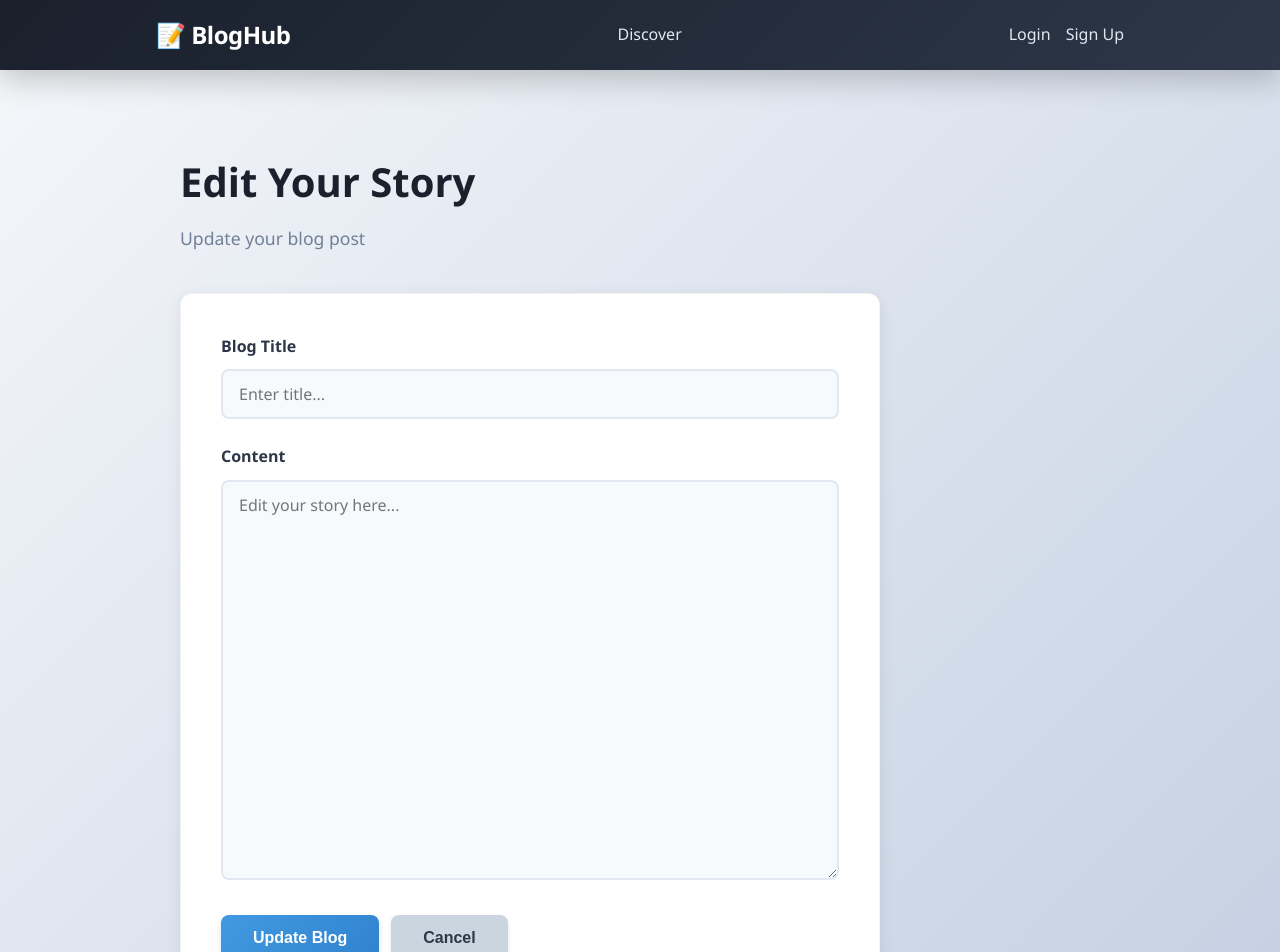
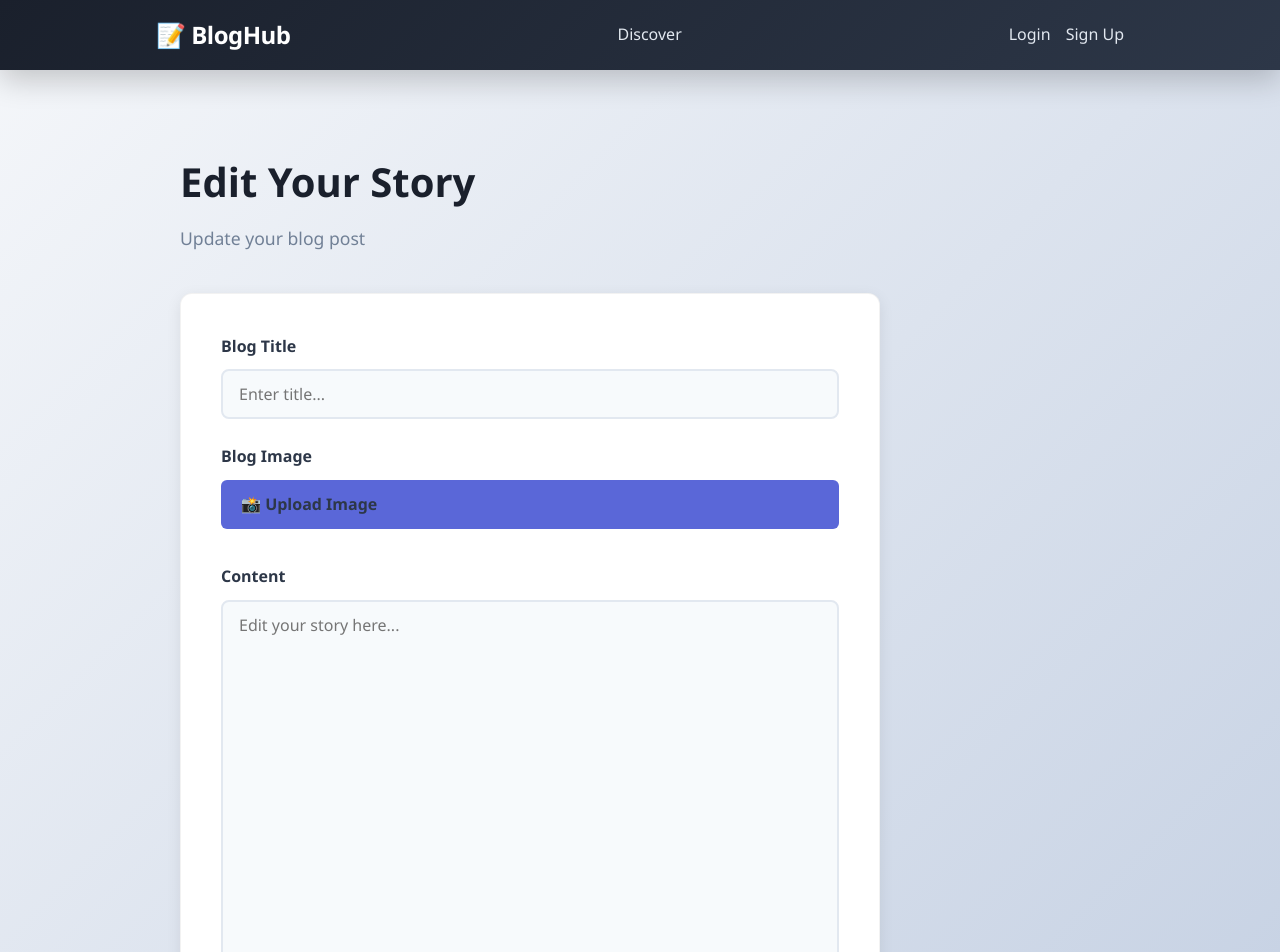
Before and after one commit to PitaoC/Blog-Assesment, a React (Vite) app in the folder Assesment/: page /blogs/1/edit in a window 1280 px wide. Shown: the top 952 px of the page. Built offline with nearby package versions, Linux system fonts and the light colour scheme; no server answers; the database is empty.

Commit message:
add change and delete image

```diff
--- a/Assesment/src/pages/CreateBlog.tsx
+++ b/Assesment/src/pages/CreateBlog.tsx
@@ -194,9 +194,33 @@ const ImageUploadLabel = styled.label`
 
 const ImageFileName = styled.div`
   color: #4a5568;
+  border: 1px solid #3d3d3d;
   font-size: 14px;
   margin-top: 8px;
   font-weight: 500;
+  display: flex;
+  justify-content: space-between;
+  align-items: center;
+`;
+
+const RemoveImageBtn = styled.button`
+  background: rgba(82, 82, 82, 0.9);
+  color: white;
+  padding: 4px 8px;
+  font-size: 16px;
+  border-radius: 4px;
+  border: none;
+  transition: all 0.3s ease;
+  opacity: 0.7;
+  cursor: pointer;
+  margin-left: 10px;
+  vertical-align: middle;
+
+  &:hover {
+    opacity: 1;
+    background: rgba(220, 38, 38, 0.95);
+    transform: scale(1.1);
+  }
 `;
 
 const CreateBlog: React.FC = () => {
@@ -326,7 +350,20 @@ const CreateBlog: React.FC = () => {
                 }}
               />
             </ImageUploadLabel>
-            {image && <ImageFileName>Selected: {image.name}</ImageFileName>}
+            {image && (
+              <ImageFileName>
+                <span>Selected: {image.name}</span>
+                <RemoveImageBtn
+                  type="button"
+                  onClick={() => {
+                    setImage(null);
+                    setImagePreview('');
+                  }}
+                >
+                  🗑️
+                </RemoveImageBtn>
+              </ImageFileName>
+            )}
             {imagePreview && (
               <ImagePreviewContainer>
                 <img src={imagePreview} alt="Preview" />
--- a/Assesment/src/pages/EditBlog.tsx
+++ b/Assesment/src/pages/EditBlog.tsx
@@ -162,10 +162,87 @@ const CancelBtn = styled.button`
   }
 `;
 
+const ImagePreviewContainer = styled.div`
+  margin-top: 15px;
+  text-align: center;
+
+  img {
+    max-width: 300px;
+    max-height: 300px;
+    border-radius: 8px;
+    border: 1px solid #e2e8f0;
+    object-fit: cover;
+    display: block;
+    margin: 0 auto;
+  }
+`;
+
+const ImageUploadLabel = styled.label`
+  display: inline-block;
+  padding: 12px 20px;
+  background: #5a67d8;
+  color: white;
+  border-radius: 6px;
+  cursor: pointer;
+  font-size: 14px;
+  font-weight: 600;
+  transition: all 0.3s ease;
+  margin-bottom: 10px;
+
+  &:hover {
+    background: #4c51bf;
+  }
+
+  input[type='file'] {
+    display: none;
+  }
+
+  @media (max-width: 480px) {
+    width: 100%;
+    text-align: center;
+    display: block;
+    padding: 12px 16px;
+  }
+`;
+
+const ImageFileName = styled.div`
+  color: #4a5568;
+  font-size: 14px;
+  margin-top: 8px;
+  font-weight: 500;
+  display: flex;
+  justify-content: space-between;
+  align-items: center;
+`;
+
+const RemoveImageBtn = styled.button`
+  background: rgba(82, 82, 82, 0.9);
+  color: white;
+  padding: 4px 8px;
+  font-size: 16px;
+  border-radius: 4px;
+  border: none;
+  transition: all 0.3s ease;
+  opacity: 0.7;
+  cursor: pointer;
+  margin-left: 10px;
+  vertical-align: middle;
+
+  &:hover {
+    opacity: 1;
+    background: rgba(220, 38, 38, 0.95);
+    transform: scale(1.1);
+  }
+`;
+
 const EditBlog: React.FC = () => {
   const { id } = useParams<{ id: string }>();
   const [title, setTitle] = useState('');
   const [content, setContent] = useState('');
+  const [image, setImage] = useState<File | null>(null);
+  const [imagePreview, setImagePreview] = useState<string>('');
+  const [currentImageUrl, setCurrentImageUrl] = useState<string>('');
+  const [uploading, setUploading] = useState(false);
   const navigate = useNavigate();
   const dispatch = useDispatch();
 
@@ -176,6 +253,10 @@ const EditBlog: React.FC = () => {
       if (data) {
         setTitle(data.title);
         setContent(data.content);
+        if (data.image_url) {
+          setCurrentImageUrl(data.image_url);
+          setImagePreview(data.image_url);
+        }
       }
     };
     fetchBlog();
@@ -184,15 +265,51 @@ const EditBlog: React.FC = () => {
   const handleSubmit = async (e: React.FormEvent) => {
     e.preventDefault();
     if (!id) return;
+
+    setUploading(true);
+    let imageUrl = currentImageUrl;
+
+    try {
+      if (image) {
+        const fileExt = image.name.split('.').pop();
+        const fileName = `${Date.now()}-${Math.random().toString(36).substring(7)}.${fileExt}`;
+
+        const { error: uploadError } = await supabase.storage
+          .from('blog-images')
+          .upload(`${fileName}`, image);
+
+        if (uploadError) {
+          console.error('Error uploading image:', uploadError);
+          setUploading(false);
+          return;
+        }
+        const { data: publicData } = supabase.storage
+          .from('blog-images')
+          .getPublicUrl(`${fileName}`);
+
+        imageUrl = publicData.publicUrl;
+      }
+
       const { data, error } = await supabase
         .from('blogs')
-      .update({ title, content, updated_at: new Date().toISOString() })
+        .update({
+          title,
+          content,
+          image_url: imageUrl,
+          updated_at: new Date().toISOString()
+        })
         .eq('id', id)
         .select()
         .single();
+
       if (!error && data) {
         dispatch(updateBlog(data));
         navigate('/blogs');
+      }
+    } catch (err) {
+      console.error('Update error:', err);
+    } finally {
+      setUploading(false);
     }
   };
 
@@ -215,6 +332,47 @@ const EditBlog: React.FC = () => {
             />
           </FormGroup>
           <FormGroup>
+            <label>Blog Image</label>
+            <ImageUploadLabel>
+              📸 {image ? 'Change Image' : currentImageUrl ? 'Replace Image' : 'Upload Image'}
+              <input
+                type="file"
+                accept="image/*"
+                onChange={(e) => {
+                  const file = e.target.files?.[0];
+                  if (file) {
+                    setImage(file);
+                    const reader = new FileReader();
+                    reader.onload = (event) => {
+                      setImagePreview(event.target?.result as string);
+                    };
+                    reader.readAsDataURL(file);
+                  }
+                }}
+              />
+            </ImageUploadLabel>
+            {(image || currentImageUrl) && (
+              <ImageFileName>
+                <span>{image ? `New image: ${image.name}` : 'Current image'}</span>
+                <RemoveImageBtn
+                  type="button"
+                  onClick={() => {
+                    setImage(null);
+                    setImagePreview('');
+                    setCurrentImageUrl('');
+                  }}
+                >
+                  🗑️
+                </RemoveImageBtn>
+              </ImageFileName>
+            )}
+            {imagePreview && (
+              <ImagePreviewContainer>
+                <img src={imagePreview} alt="Preview" />
+              </ImagePreviewContainer>
+            )}
+          </FormGroup>
+          <FormGroup>
             <label htmlFor="content">Content</label>
             <textarea
               id="content"
@@ -227,7 +385,9 @@ const EditBlog: React.FC = () => {
             />
           </FormGroup>
           <ButtonGroup>
-            <SubmitBtn type="submit">Update Blog</SubmitBtn>
+            <SubmitBtn type="submit" disabled={uploading}>
+              {uploading ? 'Updating...' : 'Update Blog'}
+            </SubmitBtn>
             <CancelBtn type="button" onClick={() => navigate('/blogs')}>Cancel</CancelBtn>
           </ButtonGroup>
         </Form>
```
Lines whose indentation alone changed are shown as unchanged.
